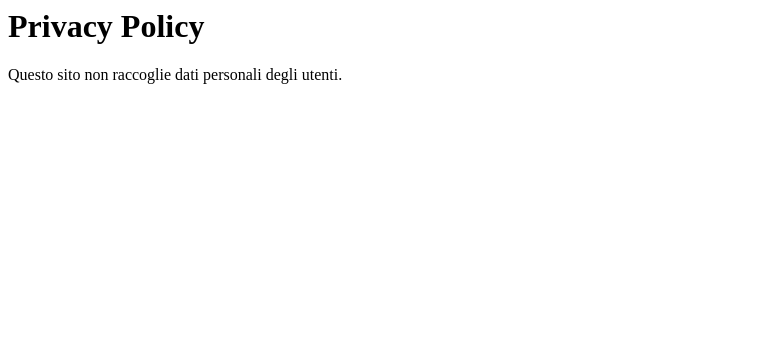
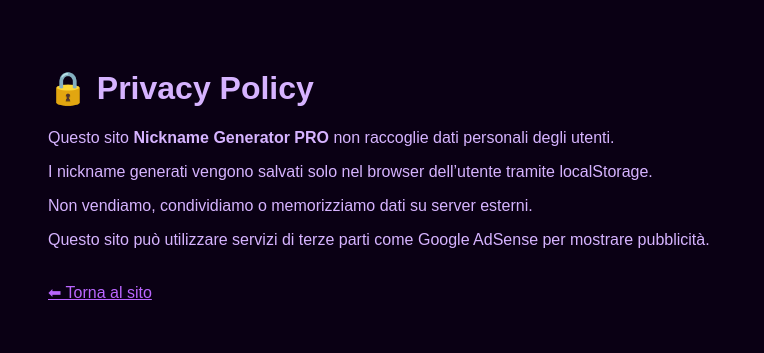
Before and after one commit to sirsharkkk123/Nickname-Generator-Pro, a plain HTML site: page privacy.html in a window 1280 px wide. Shown: the whole page, without its empty margins (0-764 px from the left). Drawn offline with Linux system fonts and the light colour scheme.

Commit message:
Update privacy.html

```diff
--- a/privacy.html
+++ b/privacy.html
@@ -1,2 +1,33 @@
-<h1>Privacy Policy</h1>
-<p>Questo sito non raccoglie dati personali degli utenti.</p>
+<!DOCTYPE html>
+<html lang="it">
+<head>
+<meta charset="UTF-8">
+<title>Privacy Policy</title>
+<style>
+body {
+  font-family: Arial;
+  background: #0a0014;
+  color: #d6b3ff;
+  padding: 40px;
+}
+a { color: #bb66ff; }
+</style>
+</head>
+<body>
+
+<h1>🔒 Privacy Policy</h1>
+
+<p>Questo sito <b>Nickname Generator PRO</b> non raccoglie dati personali degli utenti.</p>
+
+<p>I nickname generati vengono salvati solo nel browser dell’utente tramite localStorage.</p>
+
+<p>Non vendiamo, condividiamo o memorizziamo dati su server esterni.</p>
+
+<p>Questo sito può utilizzare servizi di terze parti come Google AdSense per mostrare pubblicità.</p>
+
+<br>
+
+<a href="index.html">⬅ Torna al sito</a>
+
+</body>
+</html>
```
